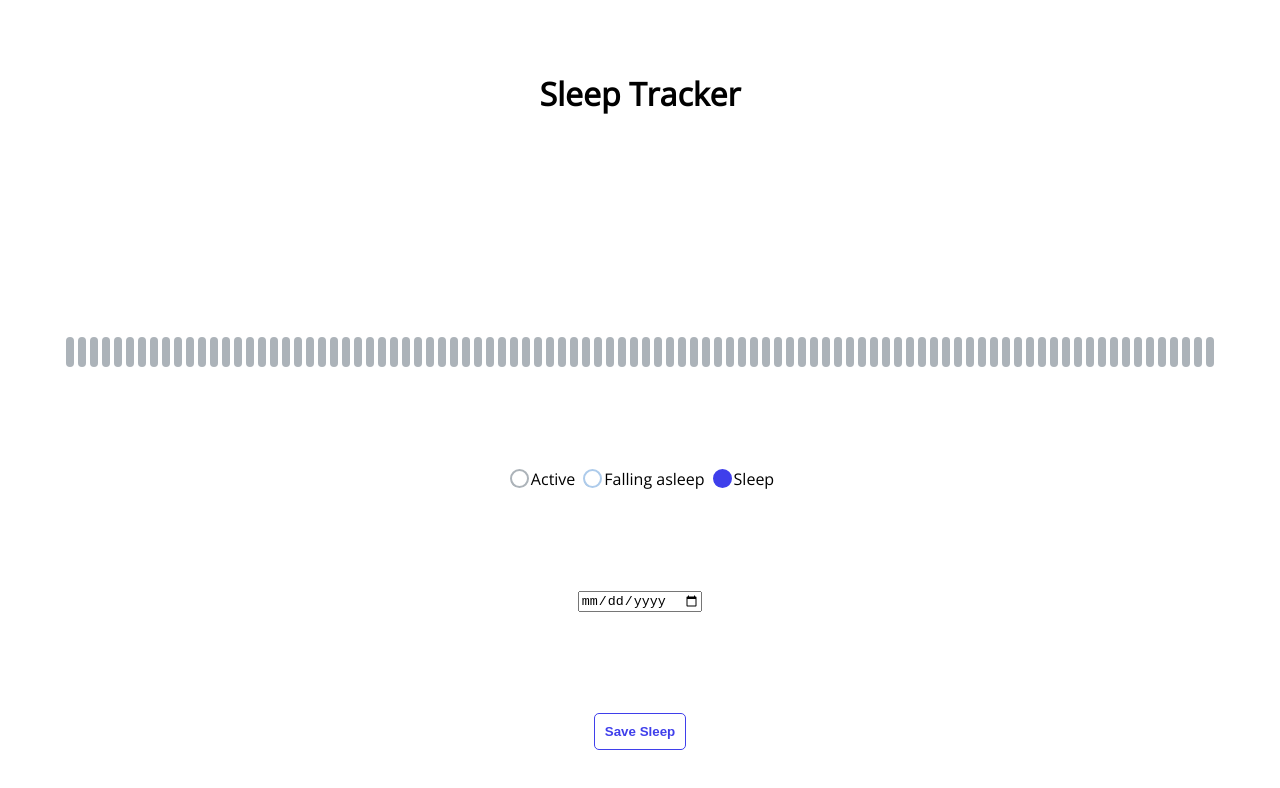
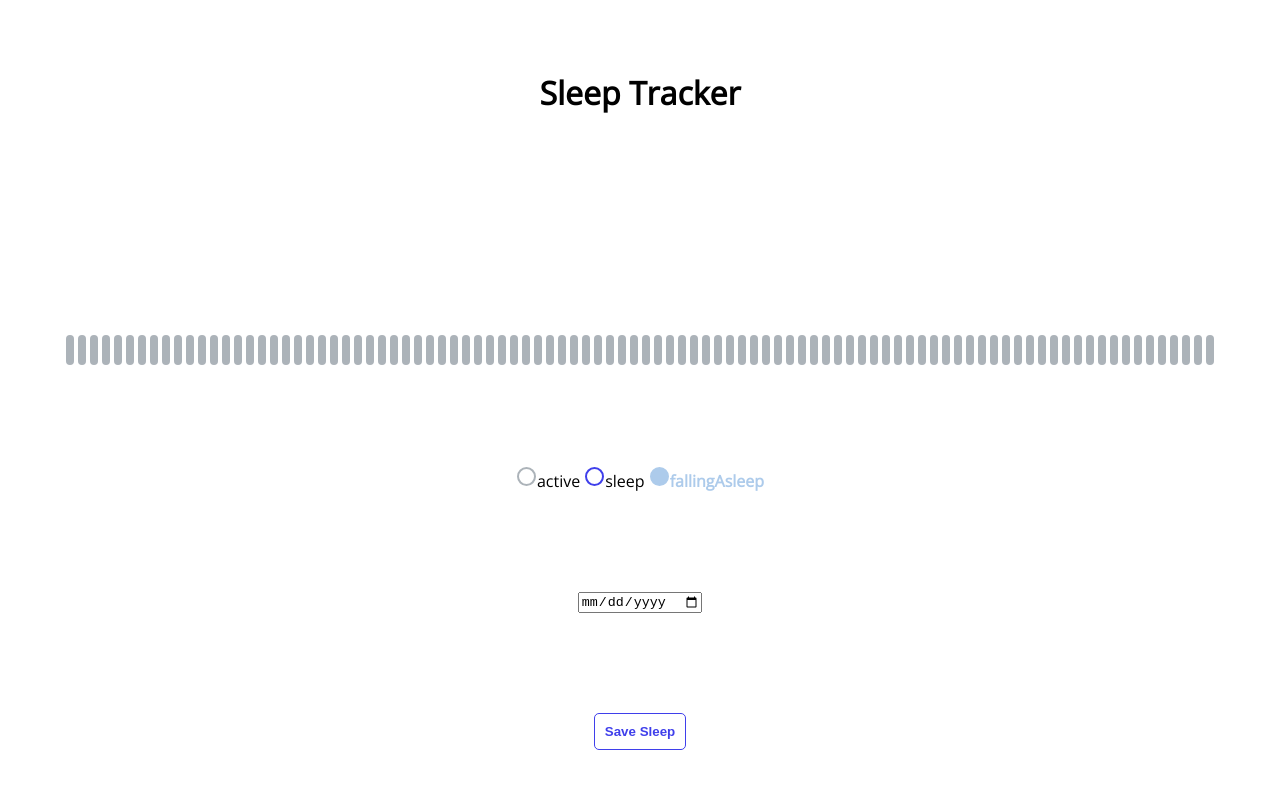
Before and after one commit to hanakamer/sleep-tracker, a React (Create React App) app: page / in a window 1280 px wide. Shown: the top 788 px of the page. Built offline with nearby package versions, Linux system fonts and the light colour scheme.

Commit message:
extract radio button as a component

```diff
--- a/src/App.js
+++ b/src/App.js
@@ -2,6 +2,7 @@ import React, { useState } from 'react';
 import Day from './components/day';
 import DayView from './components/dayView';
 import Button from './components/Button';
+import RadioButton from './components/RadioButton';
 import AppCSS from './App.module.css';
 
 const ROW_LENGTH = 96;
@@ -59,32 +60,9 @@ function App() {
         </div>
 
         <div className={AppCSS.sectionContainer}>
-          <input
-            onChange={handleModeChange}
-            id={AppCSS.active}
-            type="radio"
-            value="active"
-            name="mode"
-          />
-          <label htmlFor={AppCSS.active}>Active</label>
-
-          <input
-            onChange={handleModeChange}
-            id={AppCSS.fallingAsleep}
-            type="radio"
-            value="falling-asleep"
-            name="mode"
-          />
-          <label htmlFor={AppCSS.fallingAsleep}>Falling asleep</label>
-          <input
-            onChange={handleModeChange}
-            id={AppCSS.sleep}
-            type="radio"
-            value="sleep"
-            name="mode"
-            defaultChecked
-          />
-          <label htmlFor={AppCSS.sleep}>Sleep</label>
+          <RadioButton onChange={handleModeChange} value="active" />
+          <RadioButton onChange={handleModeChange} value="sleep" />
+          <RadioButton onChange={handleModeChange} value="fallingAsleep" defaultChecked={true} />
         </div>
         <div className={AppCSS.sectionContainer}>
           <input type="date" selected={startDate} onChange={(date) => setStartDate(date)} />
--- a/src/App.module.css
+++ b/src/App.module.css
@@ -19,68 +19,7 @@
     grid-auto-flow: column;
 }
 
-label {
-    cursor: pointer;
-}
-input[type='radio']:after {
-        width: 15px;
-        height: 15px;
-        border-radius: 15px;
-        top: -2px;
-        left: -1px;
-        position: relative;
-        background-color: #fff;
-        content: '';
-        display: inline-block;
-        visibility: visible;
-        border: 2px solid white;
-    }
-    input[type='radio']:checked:after {
-        width: 15px;
-        height: 15px;
-        border-radius: 15px;
-        top: -2px;
-        left: -1px;
-        position: relative;
-        content: '';
-        display: inline-block;
-        visibility: visible;
-
-    }
-     input[type='radio']#active:checked:after{
-         background-color:#acb3b9;
-;
-    }
-     input[type='radio']#active:after{
-         border: 2px solid #acb3b9;
-     }
-
-    input[type='radio']#sleep:checked:after{
-         background-color: #3f3feb;
-    }
-     input[type='radio']#sleep:after{
-         border: 2px solid #3f3feb;
-     }
-    input[type='radio']#fallingAsleep:checked:after {
-         background-color: #adcbeb;
-    }
-     input[type='radio']#fallingAsleep:after{
-         border: 2px solid #adcbeb;
-     }
-
-
-input[type="radio"]:checked + label[for^=falling-asleep] {
-     color: #adcbeb;
-    font-weight: bold;
-}
-input[type="radio"]:checked + label[for^=active] {
-     color: #acb3b9;
-    font-weight: bold;
-}
-input[type="radio"]:checked + label[for^=sleep] {
-     color: #3f3feb;
-    font-weight: bold;
-}
+ß
 .date-picker{
     border:1px solid #000;
     border-radius:4px;
--- a/src/components/Cell.module.css
+++ b/src/components/Cell.module.css
@@ -26,7 +26,7 @@
 .cell.sleep{
 	background:#3f3feb;
 }
-.cell.falling-asleep{
+.cell.fallingAsleep{
 	background: #adcbeb;
 }
 .cell.selected {
--- /dev/null
+++ b/src/components/RadioButton.js
@@ -0,0 +1,32 @@
+import RadioButtonCSS from './RadioButton.module.css';
+import React from 'react';
+import PropTypes from 'prop-types';
+
+function RadioButton({ onChange, value, defaultChecked = false }) {
+  return (
+    <div>
+      <input
+        onChange={onChange}
+        id={RadioButtonCSS[value]}
+        className={RadioButtonCSS.radioBtn}
+        type="radio"
+        value={value}
+        name="mode"
+        defaultChecked={defaultChecked}
+      />
+      <label
+        className={RadioButtonCSS.btnLabel}
+        htmlFor={RadioButtonCSS[value]}
+        id={RadioButtonCSS[value]}>
+        {value}
+      </label>
+    </div>
+  );
+}
+RadioButton.propTypes = {
+  onChange: PropTypes.func.isRequired,
+  value: PropTypes.string.isRequired,
+  defaultChecked: PropTypes.bool
+};
+
+export default RadioButton;
--- /dev/null
+++ b/src/components/RadioButton.module.css
@@ -0,0 +1,62 @@
+
+.radioBtn:after {
+        width: 15px;
+        height: 15px;
+        border-radius: 15px;
+        top: -1px;
+        left: -4px;
+        position: relative;
+        background-color: #fff;
+        content: '';
+        display: inline-block;
+        visibility: visible;
+        border: 2px solid white;
+    }
+.radioBtn:checked:after {
+        width: 15px;
+        height: 15px;
+        border-radius: 15px;
+        top: -1px;
+        left: -4px;
+        position: relative;
+        content: '';
+        display: inline-block;
+        visibility: visible;
+
+    }
+     .radioBtn#active:checked:after{
+         background-color:#acb3b9;
+    }
+     .radioBtn#active:after{
+         border: 2px solid #acb3b9;
+     }
+
+    .radioBtn#sleep:checked:after{
+         background-color: #3f3feb;
+    }
+     .radioBtn#sleep:after{
+         border: 2px solid #3f3feb;
+     }
+    .radioBtn#fallingAsleep:checked:after {
+         background-color: #adcbeb;
+    }
+     .radioBtn#fallingAsleep:after{
+         border: 2px solid #adcbeb;
+     }
+
+
+.radioBtn:checked + label#fallingAsleep {
+     color: #adcbeb;
+    font-weight: bold;
+}
+.radioBtn:checked + label#active {
+     color: #acb3b9;
+    font-weight: bold;
+}
+ .radioBtn:checked + label#sleep  {
+     color: #3f3feb;
+    font-weight: bold;
+}
+ .radioBtn, .btnLabel{
+    cursor: pointer;
+}
```
